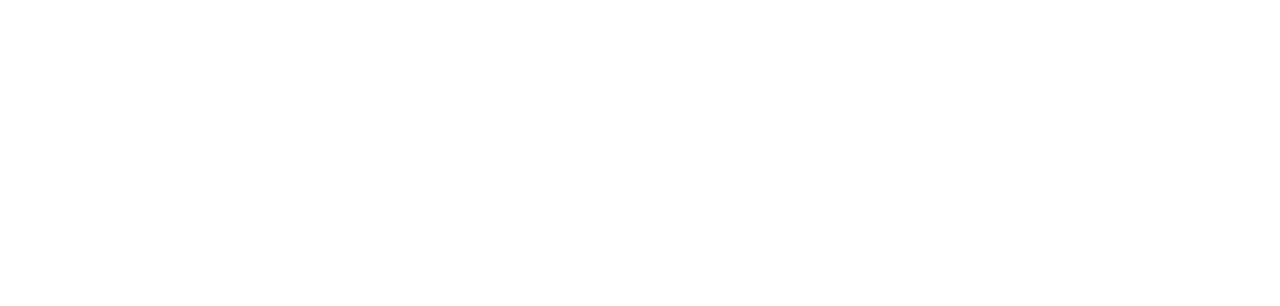
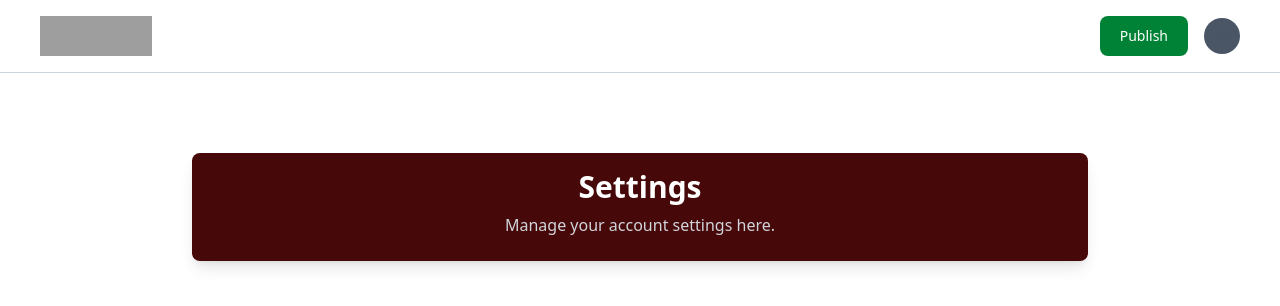
Before and after one commit to ronik297/medium, a React (Vite) app in the folder frontend/: page /settings in a window 1280 px wide. Before the commit this address had no page. Shown: the top 306 px of the page. Built offline with nearby package versions, Linux system fonts and the light colour scheme; grey boxes are pictures that could not be loaded.

Commit message:
added layout and settings page

```diff
--- a/frontend/src/App.tsx
+++ b/frontend/src/App.tsx
@@ -4,6 +4,8 @@
 import Blog from "./pages/Blog";
 import Blogs from "./pages/Blogs";
 import Publish from "./pages/Publish";
+import Layout from "./Layout";
+import Settings from "./pages/Settings";
 
 function App() {
   return (
@@ -13,9 +15,12 @@
           <Route path="/" element={<Signin />} />
           <Route path="/signin" element={<Signin />} />
           <Route path="/signup" element={<Signup />} />
-          <Route path="/blogs" element={<Blogs />} />
-          <Route path="/blog/:id" element={<Blog />} />
-          <Route path="/publish" element={<Publish />} />
+          <Route element={<Layout />}>
+            <Route path="/blogs" element={<Blogs />} />
+            <Route path="/blog/:id" element={<Blog />} />
+            <Route path="/publish" element={<Publish />} />
+            <Route path="/settings" element={<Settings />} />
+          </Route>
         </Routes>
       </BrowserRouter>
     </>
--- /dev/null
+++ b/frontend/src/Layout.tsx
@@ -0,0 +1,15 @@
+import { Appbar } from "./components/Appbar";
+import { Outlet } from "react-router-dom";
+
+function Layout() {
+  return (
+    <>
+      <Appbar />
+      <div>
+        <Outlet />
+      </div>
+    </>
+  );
+}
+
+export default Layout;
--- a/frontend/src/components/FullBlog.tsx
+++ b/frontend/src/components/FullBlog.tsx
@@ -1,11 +1,9 @@
-import { Appbar } from "./Appbar";
 import { Blog } from "../hooks/useBlogs";
 import { Avatar } from "./BlogCard";
 
 export const FullBlog = ({ blog }: { blog: Blog }) => {
   return (
     <>
-      <Appbar />
       <div className="flex justify-center">
         <div className="grid grid-cols-12 px-10 w-full max-w-screen-xl pt-12">
           <div className="col-span-8">
--- a/frontend/src/pages/Blog.tsx
+++ b/frontend/src/pages/Blog.tsx
@@ -1,4 +1,3 @@
-import { Appbar } from "../components/Appbar";
 import { FullBlog } from "../components/FullBlog";
 import { Spinner } from "../components/Spinner";
 import { useBlog } from "../hooks/useBlogs";
@@ -11,7 +10,6 @@
   if (loading || !blog) {
     return (
       <div>
-        <Appbar />
         <div className="h-screen flex flex-col justify-center">
           <div className="flex justify-center">
             <Spinner />
--- a/frontend/src/pages/Blogs.tsx
+++ b/frontend/src/pages/Blogs.tsx
@@ -1,5 +1,4 @@
 import BlogCard from "../components/BlogCard";
-import { Appbar } from "../components/Appbar";
 import { useBlogs } from "../hooks/useBlogs";
 import BlogSkeleton from "../components/BlogSkeleton";
 
@@ -8,8 +7,6 @@
 
   if (loading) {
     return (
-      <div>
-        <Appbar />
       <div className="flex justify-center items-center overflow-hidden">
         <div>
           <BlogSkeleton />
@@ -18,13 +15,11 @@
           <BlogSkeleton />
         </div>
       </div>
-      </div>
     );
   }
 
   return (
     <>
-      <Appbar />
       <div className="flex justify-center pb-10">
         <div className="w-full lg:w-1/2">
           {blogs.map((blog) => (
--- a/frontend/src/pages/Publish.tsx
+++ b/frontend/src/pages/Publish.tsx
@@ -1,5 +1,4 @@
 import { ChangeEvent, useState } from "react";
-import { Appbar } from "../components/Appbar";
 import { BACKEND_URL } from "../config";
 import axios from "axios";
 import { useNavigate } from "react-router-dom";
@@ -11,7 +10,6 @@
 
   return (
     <div>
-      <Appbar />
       <div className="flex justify-center w-full pt-8">
         <div className="p-4 max-w-screen-lg w-full lg:p-0">
           <input
--- /dev/null
+++ b/frontend/src/pages/Settings.tsx
@@ -0,0 +1,9 @@
+export default function Settings() {
+  return (
+    <div className="flex flex-col items-center gap-2 mt-20 bg-red-950 max-w-[90%] sm:max-w-[70%] mx-auto p-4 rounded-lg shadow-lg text-white">
+      <h1 className="text-3xl font-bold">Settings</h1>
+      <p className="text-gray-300">Manage your account settings here.</p>
+      <div className="flex flex-col items-center gap-2"></div>
+    </div>
+  );
+}
```
Also changed, not shown: frontend/src/hooks/useUser.ts (added). Lines whose indentation alone changed are shown as unchanged.
